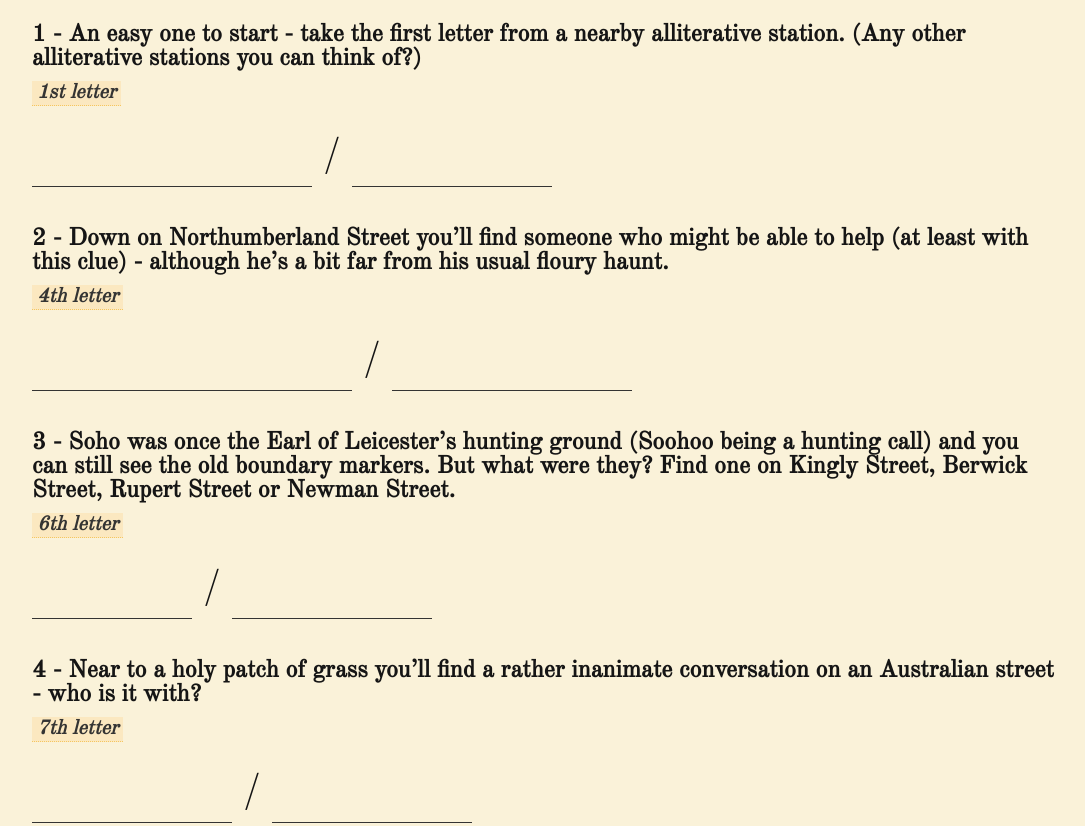
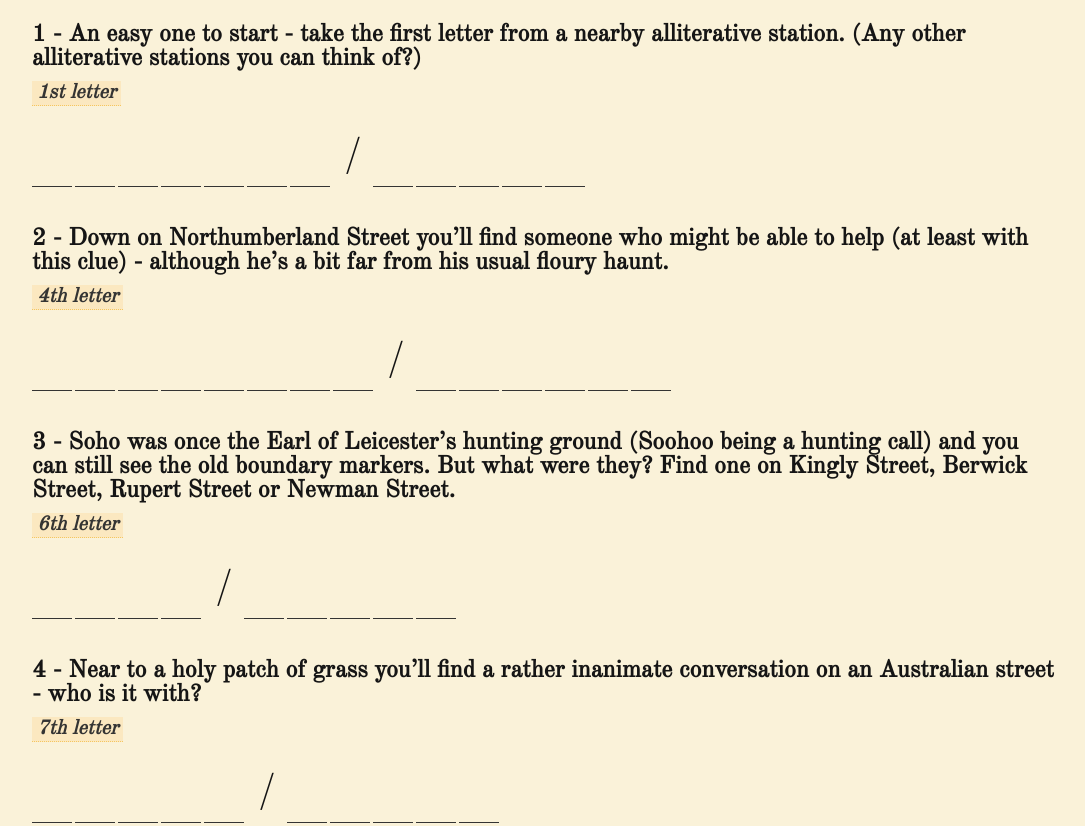
Before and after one commit to lukehedger/treasure-hunt, a website: page public/index.html in a window 1280 px wide. Shown: the part 800-1626 px from the top of the page, without its empty margins (96-1181 px from the left). Drawn offline with nearby package versions, Linux system fonts and the light colour scheme.

Commit message:
give the letters some space

```diff
--- a/source/css/module/clues.scss
+++ b/source/css/module/clues.scss
@@ -42,6 +42,7 @@
         height: 60px;
         border: 0;
         border-bottom: 1px solid $color-grey;
+        margin-right: 3px;
         font-size: 40px;
         background: none;
         display: inline-block;
@@ -49,6 +50,10 @@
         text-transform: uppercase;
         outline: none;
         transition: color 0.2s;
+
+        &:last-of-type {
+            margin-right: 0;
+        }
 
         &:focus {
             background-color: lighten($color-yellow, 20%);
```
Also changed, not shown: public/css/app.css, 1 other file.
